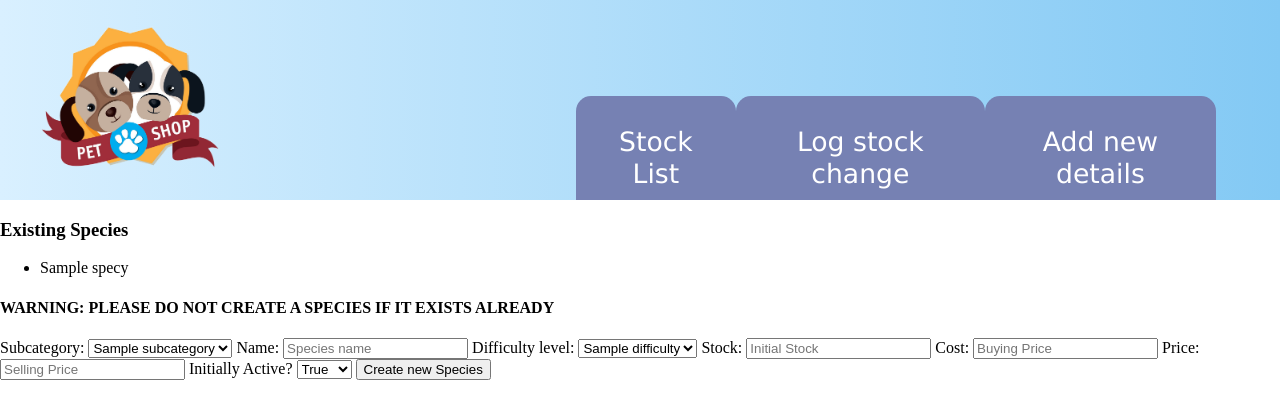
After one commit to CptBroon/project_files, a Flask app: page /new/species in a window 1280 px wide. The commit adds this page. Shown: the top 419 px of the page. Run offline with Flask 2, Linux system fonts and the light colour scheme; a database or web service that is not in the repository returns one stand-in record (values such as "Sample title"); some libraries are stand-ins or nearby versions.

Commit message:
most of tuesday work - moved some functions, added some more. should have carried out more commits today

```diff
--- a/app.py
+++ b/app.py
@@ -1,9 +1,9 @@
 from flask import Flask, render_template
+app = Flask(__name__)
 from controllers.species_controller import species_blueprint
-
-app = Flask(__name__)
-
+from controllers.new_controller import new_blueprint
 app.register_blueprint(species_blueprint)
+app.register_blueprint(new_blueprint)
 
 @app.route('/')
 def splash():
--- /dev/null
+++ b/controllers/new_controller.py
@@ -0,0 +1,53 @@
+from os import name
+from flask import Flask, Blueprint, render_template, request, redirect
+from models.category import Category
+from models.subcategory import Subcategory
+import repositories.species_repository as species_repository
+import repositories.subcategory_repository as subcategory_repository
+import repositories.category_repository as category_repository
+from models.species import Species
+
+new_blueprint = Blueprint("new", __name__)
+
+@new_blueprint.route('/new')
+def new():
+    return render_template('new/new.html', title = "SMS - Add new details")
+
+@new_blueprint.route('/new/category')
+def new_category():
+    categories = category_repository.select_all()
+    return render_template('new/new_category.html', title="SMS -Add new Category", categories=categories)
+
+@new_blueprint.route('/new/category', methods=['POST'])
+def create_new_category():
+    new_category = Category(request.form['name'])
+    category_repository.save(new_category)
+    return redirect ('/new')
+
+@new_blueprint.route('/new/subcategory')
+def new_subcategory():
+    categories = category_repository.select_all()
+    subcategories = subcategory_repository.select_all()
+    return render_template('new/new_subcategory.html', title="SMS - Add new Subcategory", categories = categories, subcategories=subcategories)
+
+@new_blueprint.route('/new/subcategory', methods=['POST'])
+def create_new_subcategory():
+    category = category_repository.select(request.form['category'])
+    new_subcategory = Subcategory(request.form['name'], category)
+    subcategory_repository.save(new_subcategory)
+    return redirect ('/new')
+
+@new_blueprint.route('/new/species')
+def new_species():
+    categories = category_repository.select_all()
+    subcategories = subcategory_repository.select_all()
+    all_species = species_repository.select_all()
+    possible_difficulties = species_repository.select_distinct("difficulty")
+    return render_template('new/new_species.html', title="SMS - Add new Species", categories=categories, subcategories=subcategories, species=all_species, possible_difficulties=possible_difficulties)
+
+@new_blueprint.route('/new/species', methods=['POST'])
+def create_new_species():
+    subcategory = subcategory_repository.select(request.form['subcategory'])
+    new_species = Species(request.form['name'], subcategory, request.form['difficulty'], request.form['stock_no'], request.form['buying_price'], request.form['selling_price'], request.form['active'])
+    species_repository.save(new_species)
+    return redirect('/new')
--- a/models/species.py
+++ b/models/species.py
@@ -9,3 +9,12 @@ class Species:
         self.selling_price = selling_price
         self.active = active
         self.id = id
+
+    def increase_stock(self, delivery_amount):
+        self.stock_no += delivery_amount
+
+    def reduce_stock(self, sale_amount):
+        if self.stock_no >= sale_amount:
+            self.stock_no -= sale_amount
+        else:
+            pass
--- a/repositories/species_repository.py
+++ b/repositories/species_repository.py
@@ -1,5 +1,7 @@
 from db.run_sql import run_sql
 from models.species import Species
+# import subcategory_repository as subcategory_repository
+import repositories.subcategory_repository as subcategory_repository
 
 # CRUD READ (ALL)
 def select_all():
@@ -9,7 +11,7 @@ def select_all():
     results = run_sql(sql)
 
     for row in results:
-        species = Species(row["name"], row["subcategory_id"], row["difficulty"], row["stock_no"], row["buying_price"], row["selling_price"], row["active"], row["id"])
+        species = Species(row["name"], subcategory_repository.select(row['subcategory_id']), row["difficulty"], row["stock_no"], row["buying_price"], row["selling_price"], row["active"], row["id"])
         species_list.append(species)
     return species_list
 
@@ -23,7 +25,6 @@ def select_distinct(column):
         column_options.append(option)
     return column_options
 
-
 # CRUD READ (SOME)
 def select(column, value):
     species_list = []
@@ -31,23 +32,22 @@ def select(column, value):
     values = [value]
     search_results = run_sql(sql, values)
     for row in search_results:
-        species = Species(row['name'], row['subcategory_id'], row["difficulty"], row["stock_no"], row["buying_price"], row["selling_price"], row["active"], row["id"])
+        species = Species(row['name'], subcategory_repository.select(row['subcategory_id']), row["difficulty"], row["stock_no"], row["buying_price"], row["selling_price"], row["active"], row["id"])
         species_list.append(species)
     return species_list
 
 # CRUD CREATE
 def save(species):
     sql = "INSERT INTO species (name, difficulty, stock_no, buying_price, selling_price, active, subcategory_id) VALUES (%s, %s, %s, %s, %s, %s, %s) RETURNING *"
-    values = [species.name, species.difficulty, species.stock_no, species.buying_price, species.selling_price, species.active, species.subcategory]
-    result = run_sql(sql, values)
-    new_species_db = result[0]
-    new_species = Species(new_species_db['name'], new_species_db['subcategory_id'], new_species_db['difficulty'], new_species_db['stock_no'], new_species_db['buying_price'], new_species_db['selling_price'], new_species_db['active'])
-    return new_species
+    values = [species.name, species.difficulty, species.stock_no, species.buying_price, species.selling_price, species.active, species.subcategory.id]
+    results = run_sql(sql, values)
+    species.id = results[0]['id']
+    return species
 
 # CRUD UPDATE
 def update(species):
-    sql = f"UPDATE species SET (name, difficulty, stock_no, buying_price, selling_price, active, subcategory_id) = (%s, %s, %s, %s, %s, %s, %s) WHERE id = %s"
-    values = [species.name, species.difficulty, species.stock_no, species.buying_price, species.selling_price, species.active, species.subcategory, species.id]
+    sql = f"UPDATE species SET (name, difficulty, stock_no, buying_price, selling_price, active) = (%s, %s, %s, %s, %s, %s) WHERE id = %s"
+    values = [species.name, species.difficulty, species.stock_no, species.buying_price, species.selling_price, species.active, species.id]
     run_sql(sql,values)
 
 # CRUD DELETE (ALL)
--- a/repositories/subcategory_repository.py
+++ b/repositories/subcategory_repository.py
@@ -11,11 +11,10 @@ def delete(id):
     run_sql(sql, values)
 
 def save(subcategory):
-    sql = "INSERT INTO subcategory (name) VALUES (%s) RETURNING *"
-    values = [subcategory.name]
+    sql = "INSERT INTO subcategory (name, category_id) VALUES (%s, %s) RETURNING *"
+    values = [subcategory.name, subcategory.category.id]
     results = run_sql(sql, values)
-    id = results[0]['id']
-    subcategory.id = id
+    subcategory.id = results[0]['id']
     return subcategory
 
 def select_all():
--- a/templates/base.html
+++ b/templates/base.html
@@ -18,8 +18,8 @@
         <nav>
             <ul>
                 <li><a href="/species">Stock List</a></li>
-                <li><a href="">Add stock</a></li>
-                <li><a href="">Add new species</a></li>
+                <li><a href="/species/change_stock_form">Log stock change</a></li>
+                <li><a href="/new">Add new details</a></li>
             </ul>
         </nav>
     </header>
--- /dev/null
+++ b/templates/new/new_species.html
@@ -0,0 +1,39 @@
+{% extends "base.html" %}
+
+{% block content %}
+<h3>Existing Species</h3>
+<ul>
+    {% for row in species %}
+    <li>{{row.name}}</li>
+    {% endfor %}
+</ul>
+<h4>WARNING: PLEASE DO NOT CREATE A SPECIES IF IT EXISTS ALREADY</h4>
+<form action="/new/species" method="post">
+    <label for="subcategory">Subcategory: </label>
+    <select name="subcategory" id="subcategory">
+        {% for row in subcategories %}
+        <option value={{row.id}}>{{row.name}}</option>
+        {% endfor %}
+    </select>
+    <label for="name">Name: </label>
+    <input type="text" name="name" placeholder="Species name">
+    <label for="difficulty">Difficulty level: </label>
+    <select name="difficulty" id="difficulty">
+        {% for difficulty in possible_difficulties %}
+        <option value="{{difficulty}}">{{difficulty.capitalize()}}</option>
+        {% endfor %}
+    </select>
+    <label for="stock_no">Stock: </label>
+    <input type="number" name="stock_no" placeholder="Initial Stock">
+    <label for="buying_price">Cost: </label>
+    <input type="number" name="buying_price" placeholder="Buying Price">
+    <label for="selling_price">Price: </label>
+    <input type="number" name="selling_price" placeholder="Selling Price">
+    <label for="active">Initially Active?</label>
+    <select name="active" id="active">
+        <option value="true">True</option>
+        <option value="false">False</option>
+    </select>
+    <input type="submit" value="Create new Species">
+</form>
+{% endblock %}
--- a/templates/species/index.html
+++ b/templates/species/index.html
@@ -33,8 +33,8 @@
                 </tr>
                 {% for row in results %}
                 <tr>
-                    <td>{{ row.name }}</td>
-                    <td> TYPE </td>
+                    <td><a href="/species/{{row.name}}">{{ row.name }}</a></td>
+                    <td>{{ row.subcategory.name }} </td>
                     <td>{{ row.difficulty }} </td>
                     <td>{{ row.buying_price }}</td>
                     <td>{{ row.selling_price }}</td>
```
Also changed, not shown: console.py (+24 -24 lines), controllers/species_controller.py (+27 -1 lines), templates/new/new.html (added, +9 -0 lines), templates/new/new_category.html (added, +15 -0 lines), templates/new/new_subcategory.html (added, +20 -0 lines), templates/species/change_stock_form.html (added, +19 -0 lines), templates/species/show.html (added, +15 -0 lines).
